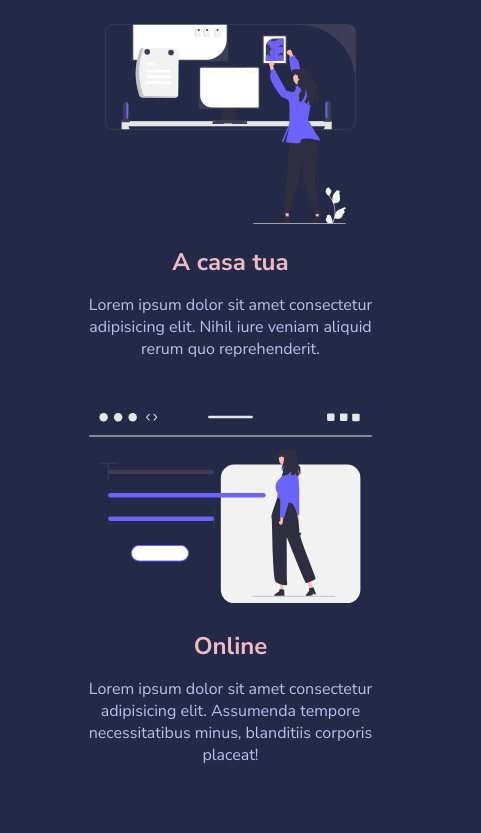
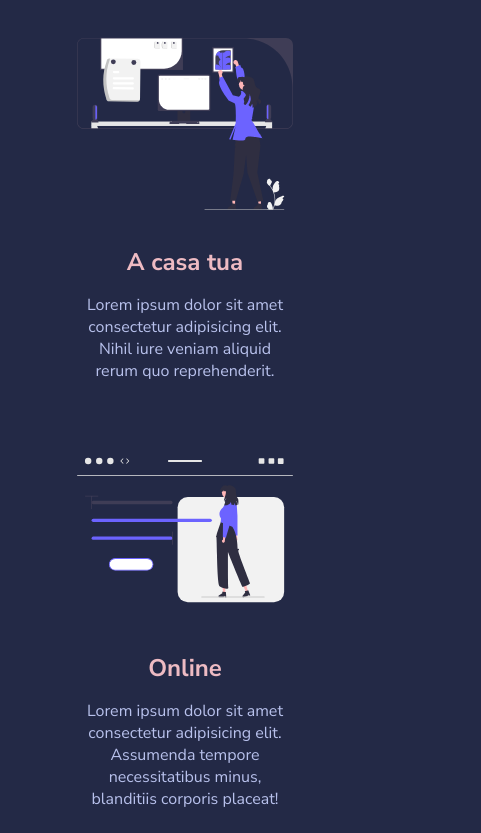
Before and after one commit to Emanuele-Fasciano/html-css-resp-wannabe, a plain HTML site: page index.html in a window 390 px wide. Shown: the part 209-1042 px from the top of the page, 481 px wide, since content can reach past the window. Drawn offline with Linux system fonts and the light colour scheme.

Commit message:
change width mobile-screen

```diff
--- a/css/media.css
+++ b/css/media.css
@@ -34,7 +34,7 @@
 @media  screen and (max-width:481px) {
 
 .container {
-        width: 481px;
+        width: 100vw;
         padding-right: 40px;
     }
 
```
